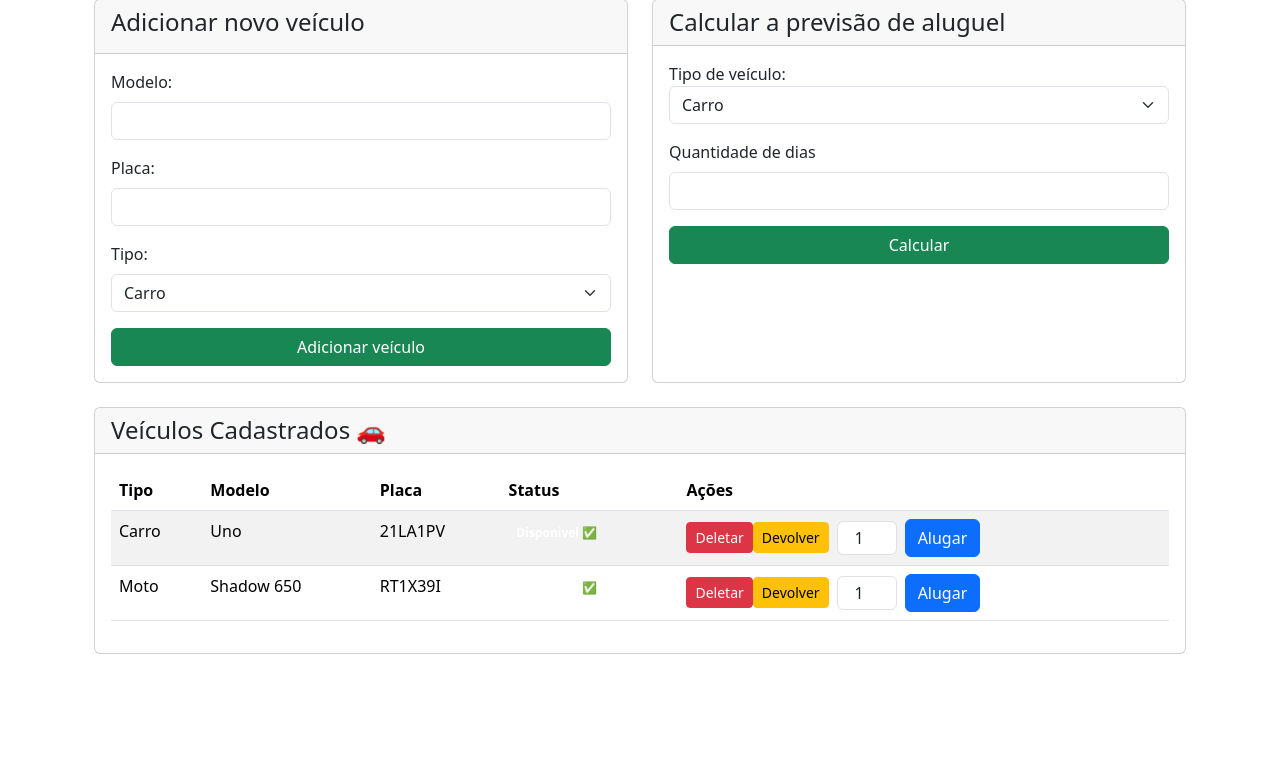
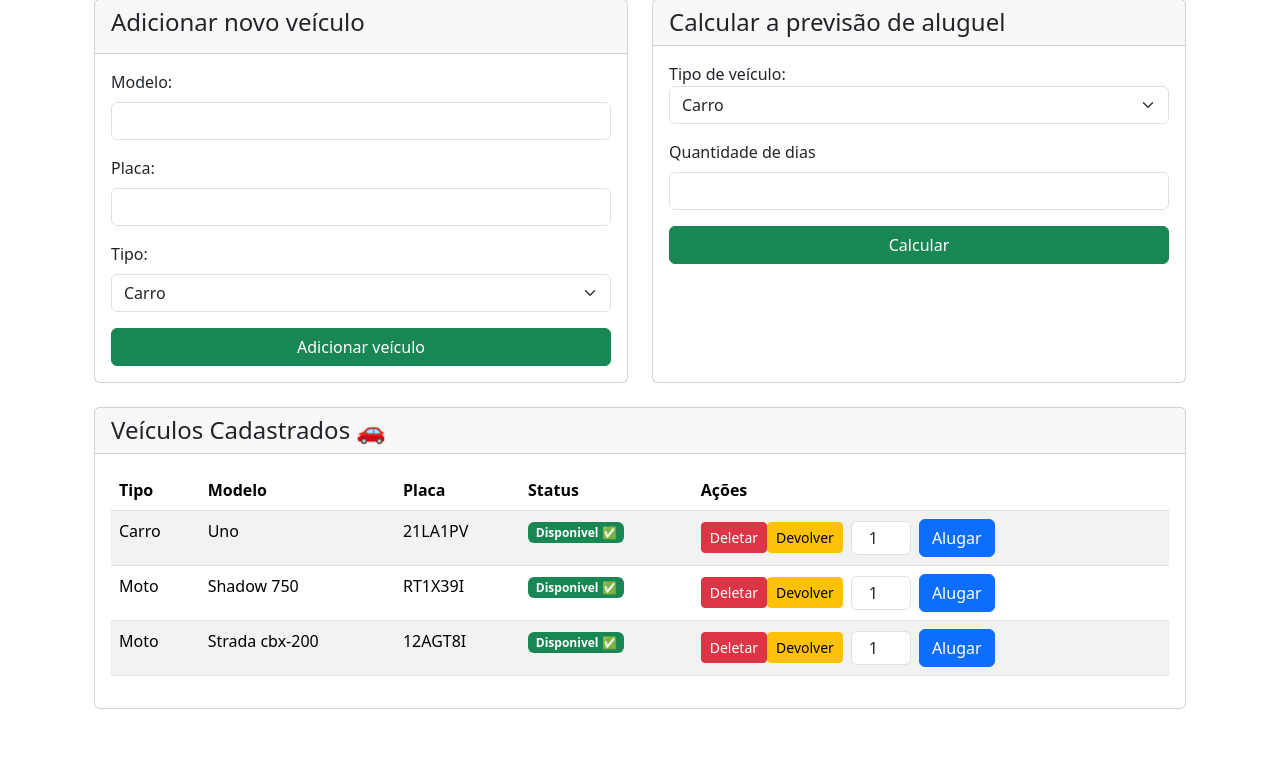
Before and after one commit to laisboscolo/locadoraveiculos, a PHP site: page /perfil_adm.php in a window 1280 px wide. Shown: the part 129-886 px from the top of the page. Before the commit the page ends 783 px from the top, so only its background shows below. Run offline with PHP 8.4, Linux system fonts and the light colour scheme.

Commit message:
Update perfil_adm.php

```diff
--- a/perfil_adm.php
+++ b/perfil_adm.php
@@ -123,7 +123,34 @@
                                     <td>Carro</td>
                                     <td>Uno</td>
                                     <td>21LA1PV</td>
-                                    <td><span class="badge bg-sucess">Disponivel ✅</span>
+                                    <td><span class="badge bg-success">Disponivel ✅</span>
+                                    </td>
+                                    <td>
+                                        <div class="action-wrapper">
+                                            <form action="post" class="btn-group-actions">
+                                                <!-- botao deletar (sempre fica disponivel para o 'adm/Admin') -->
+                                                 <!-- delete-btn nao e do bootstrap vou fazer a classe -->
+                                                 <button class="btn btn-danger btn-sm delete-btn" type="submit" name="deletar">Deletar</button>
+
+                                                 <!-- botoes condicionais -->
+                                                  <div class="rent-group">
+                                                    <!-- Veiculos alugado/devolver -->
+                                                     <button class="btn btn-warning btn-sm" type="submit" name="devolver">Devolver</button>
+
+                                                     <!-- veiculo disponivel -->
+                                                      <!-- name e oq voce ta selecionando se fosse meses ia colocar meses /  required = obrigatorio -->
+                                                      <input type="number" name="dias" class="form-control days-input" value="1" min="1" required>
+                                                      <button class="btn btn-primary" name="alugar" type="submit">Alugar</button>
+                                                  </div>
+                                            </form>
+                                        </div>
+                                    </td>
+                                </tr>
+
+                                <td>Moto</td>
+                                    <td>Shadow 750</td>
+                                    <td>RT1X39I</td>
+                                    <td><span class="badge bg-success">Disponivel ✅</span>
                                     </td>
                                     <td>
                                         <div class="action-wrapper">
@@ -147,9 +174,9 @@
                                     </td>
                                 </tr>
                                 <td>Moto</td>
-                                    <td>Shadow 650</td>
-                                    <td>RT1X39I</td>
-                                    <td><span class="badge bg-sucess">Disponivel ✅</span>
+                                    <td>Strada cbx-200</td>
+                                    <td>12AGT8I</td>
+                                    <td><span class="badge bg-success">Disponivel ✅</span>
                                     </td>
                                     <td>
                                         <div class="action-wrapper">
```
